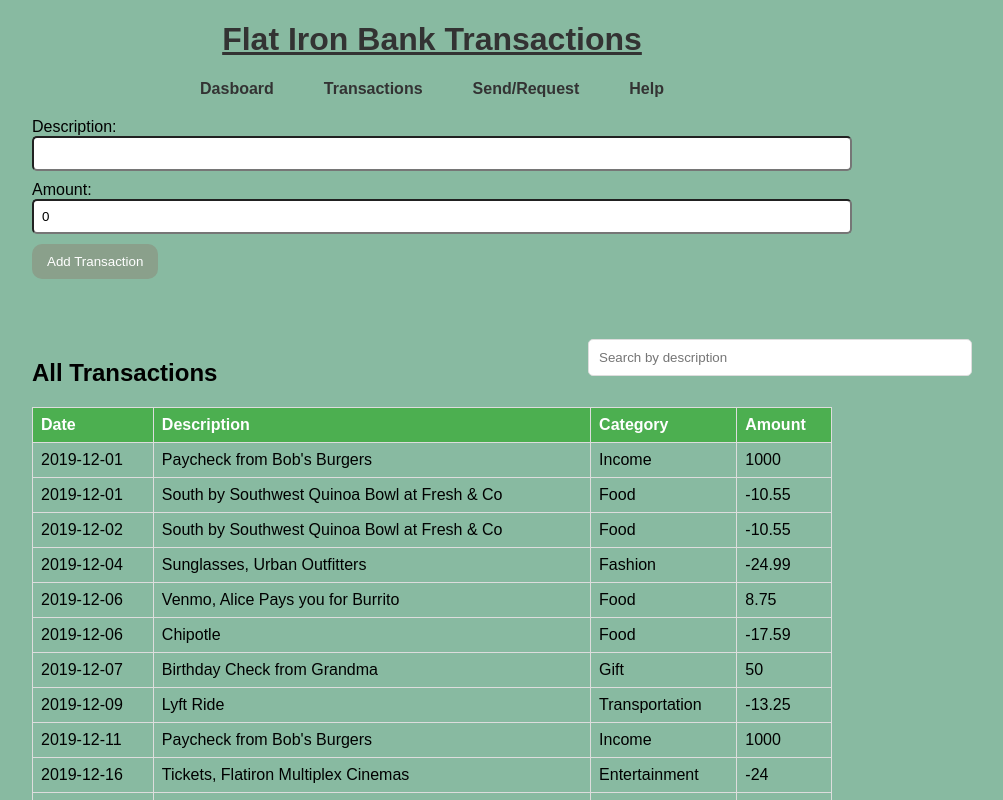
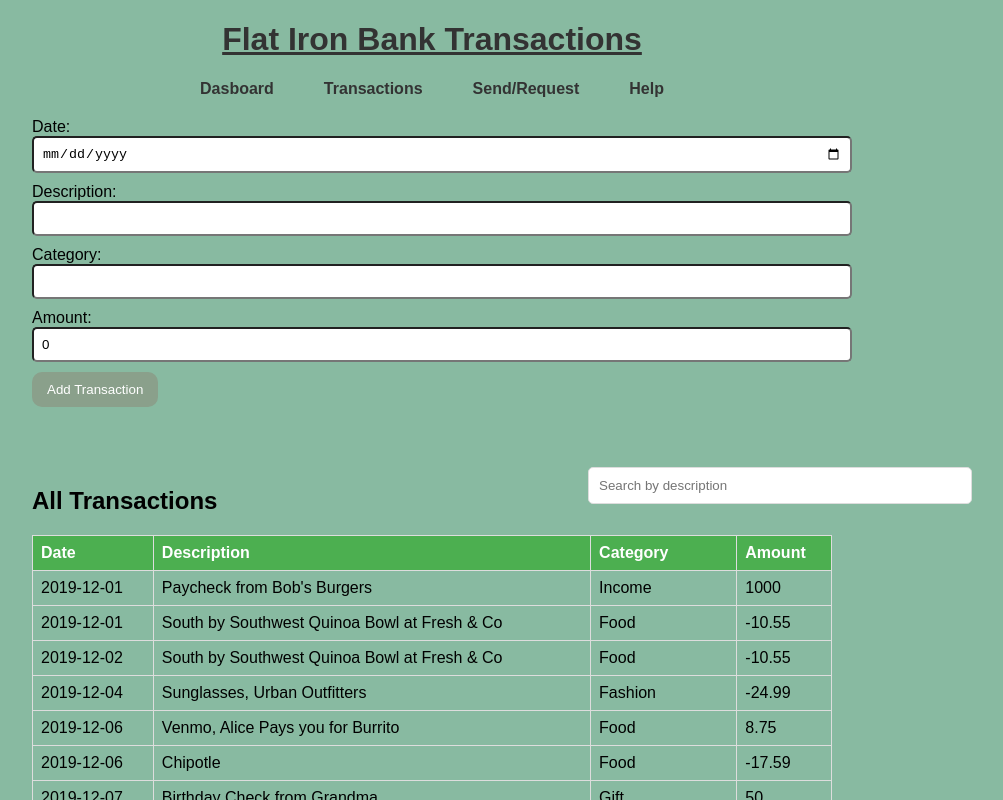
Before and after one commit to Gilbertshikwe/Bank-of-Flatiron, a React (Create React App) app: page / in a window 1280 px wide. Shown: the top 800 px of the page, without its empty margins (208-1211 px from the left). Built offline with nearby package versions, Linux system fonts and the light colour scheme; data requests are answered from the project's data file.

Commit message:
added Date and Category  inputs in The TransactionForm.js file

```diff
--- a/src/TransactionForm.js
+++ b/src/TransactionForm.js
@@ -6,12 +6,28 @@ const TransactionForm = ({ newTransaction, setNewTransaction, addTransaction })
   return (
     <div className="container">
       <form>
+       <label>
+          Date:
+          <input
+            type="date"
+            value={newTransaction.date}
+            onChange={(e) => setNewTransaction({ ...newTransaction, date: e.target.value })}
+          />
+        </label>
         <label>
           Description:
           <input
             type="text"
             value={newTransaction.description}
             onChange={(e) => setNewTransaction({ ...newTransaction, description: e.target.value })}
+          />
+        </label>
+        <label>
+          Category:
+          <input
+            type="text"
+            value={newTransaction.category}
+            onChange={(e) => setNewTransaction({ ...newTransaction, category: e.target.value })}
           />
         </label>
         <label>
```
